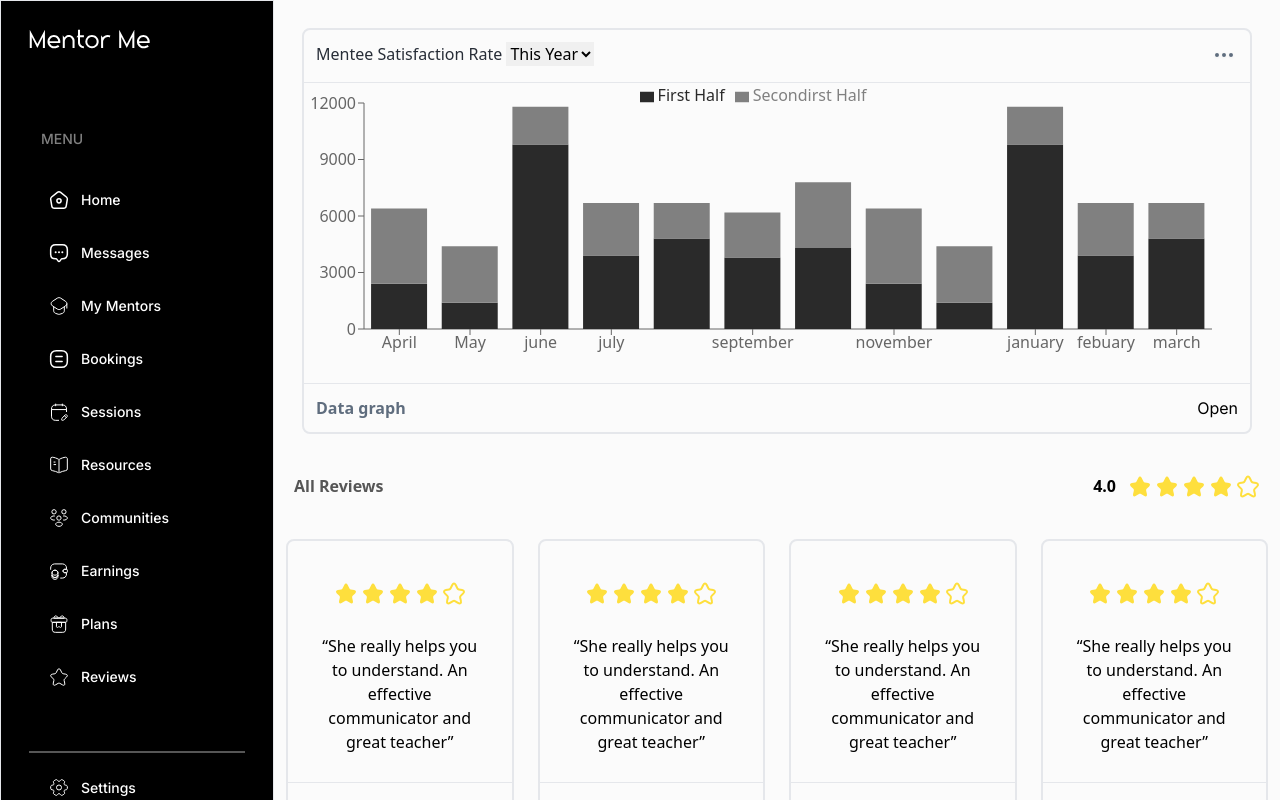
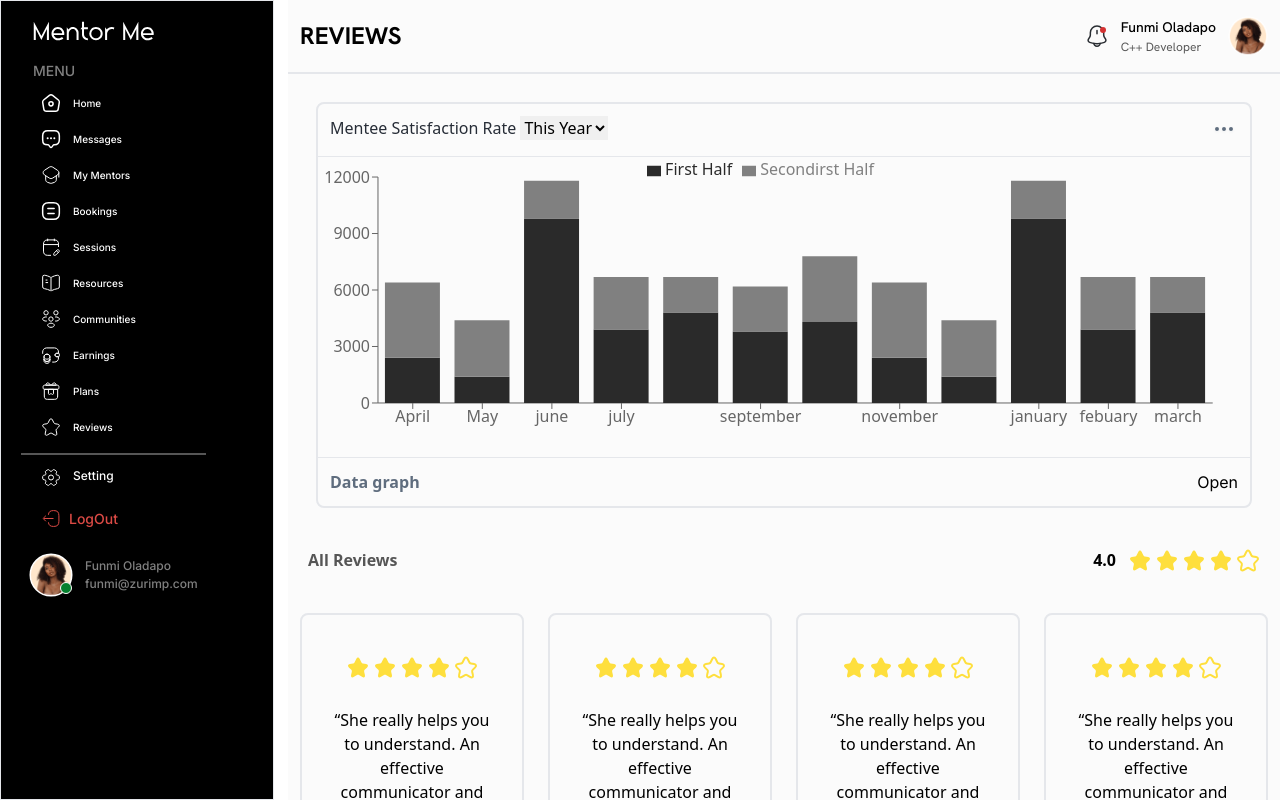
Before and after one commit to hngx-org/Mentor--Me, a Next.js app: page /mentors-reviews in a window 1280 px wide. Shown: the top 800 px of the page. Built offline with nearby package versions, Linux system fonts and the light colour scheme; a web font is replaced by a local one.

Commit message:
nav bar added

```diff
--- a/app/(mentor)/mentors-reviews/page.tsx
+++ b/app/(mentor)/mentors-reviews/page.tsx
@@ -16,6 +16,7 @@ import MobileSideBar from "@/components/mentor/MobileSiderBar";
 import MentorSideBar from "@/components/SideBar/MentorSideBar";
 import SidebarMentor from "@/components/mentor/SidebarMentor";
 import MenteeSideBar from "@/components/SideBar/MenteeSideBar";
+import { NavbarMentee } from "@/app/(mentee)/mentee-sessions/(ui)/NavbarMentee";
 
 const data = [
   {
@@ -94,14 +95,12 @@ const data = [
 
 export default function MentorReviews() {
   return (
-    <div className="flex">
-      <div>
-        <SidebarMentor />
-        <MobileSideBar />{" "}
-      </div>
-      <div className="bg-[#FBFBFB]">
+    <div>
+      <div className="bg-[#FBFBFB] lg:ms-[18rem]">
+        <MentorSideBar />
+        <NavbarMentee path="Reviews" />
         <div className=" md:m-2 grid grid-2">
-          <div className=" border-2 rounded-lg md:m-1 lg:m-5">
+          <div className=" border-2 w-100 rounded-lg md:m-1 lg:m-5">
             <div className="flex justify-between p-3 border-b">
               <div className="font-inter font-[500] ">
                 {" "}
@@ -175,7 +174,7 @@ export default function MentorReviews() {
               </div>
             </div>
 
-            <div className="">
+            <div>
               <ResponsiveContainer width="96%" height={300}>
                 <BarChart
                   data={data}
--- a/components/SideBar/MentorSideBar.tsx
+++ b/components/SideBar/MentorSideBar.tsx
@@ -26,7 +26,7 @@ export default function MentorSideBar({
 }: SideBarMentorProps) {
   return (
     <section
-      className={`w-[274px] min-h-screen border-[1px] fixed relative left-0 top-0 h-full  p-5 hidden lg:flex ${
+      className={`w-[274px] min-h-screen border-[1px] fixed left-0 top-0 h-full  p-5 hidden lg:flex ${
         light ? "bg-[#fff]" : "bg-[#000]"
       } ${className}`}
     >
```
